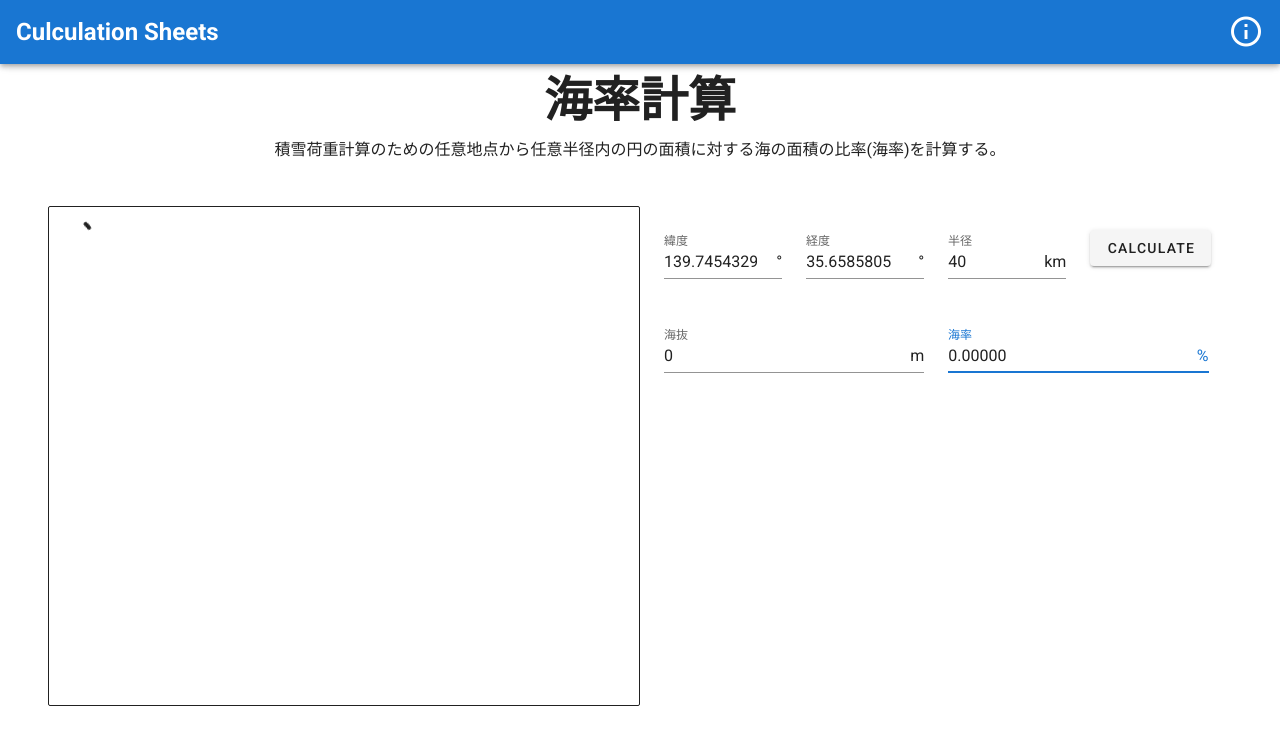
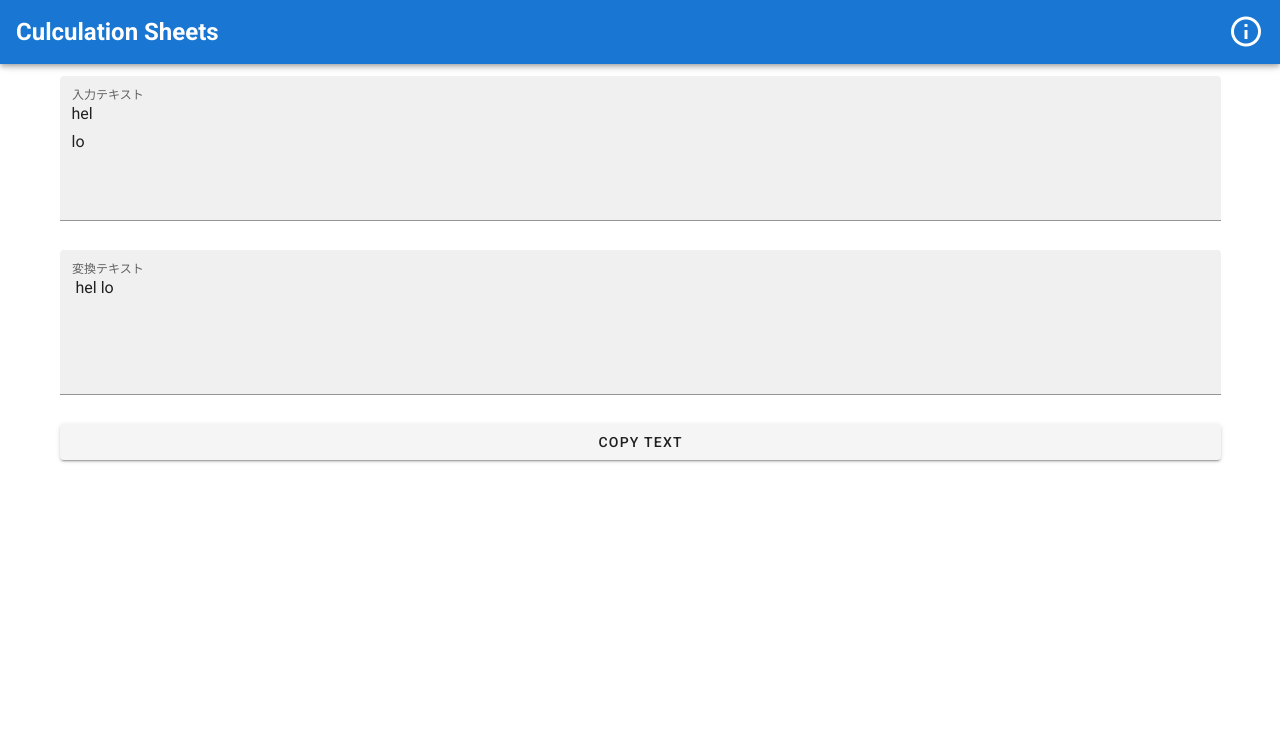
Before and after one commit to ymzkd/oceanland, a Vue app: page /text in a window 1280 px wide. Shown: the top 744 px of the page. Built offline with nearby package versions, Linux system fonts and the light colour scheme; no server answers.

Commit message:
add transform text

```diff
--- a/package.json
+++ b/package.json
@@ -12,6 +12,7 @@
     "axios": "^0.24.0",
     "core-js": "^3.6.5",
     "vue": "^2.6.11",
+    "vue-router": "^3.5.3",
     "vuetify": "^2.4.0"
   },
   "devDependencies": {
--- a/src/App.vue
+++ b/src/App.vue
@@ -77,19 +77,20 @@
     </v-app-bar>
 
     <v-main>
-      <HelloWorld/>
+      <router-view/>
+      <!-- <HelloWorld/> -->
     </v-main>
   </v-app>
 </template>
 
 <script>
-import HelloWorld from './components/HelloWorld';
+// import HelloWorld from './components/HelloWorld';
 
 export default {
   name: 'App',
 
   components: {
-    HelloWorld,
+    // HelloWorld,
   },
 
   data: () => ({
--- /dev/null
+++ b/src/components/TextTransform.vue
@@ -0,0 +1,63 @@
+<template>
+  <v-container>
+    <div>
+        <v-textarea
+        name="input-7-1"
+        filled
+        label="入力テキスト"
+        auto-grow
+        v-model="str"
+        ></v-textarea>
+
+        <v-textarea
+        name="input-7-1"
+        filled
+        label="変換テキスト"
+        auto-grow
+        v-model="fixed"
+        readonly="true"
+        ></v-textarea>
+
+        <v-btn block @click="copyText">
+            Copy Text
+        </v-btn>
+      <!-- <textarea class="textzone" cols="80" rows="10" v-model="str"/> -->
+      <!-- <div>変換済み</div> -->
+      <!-- <textarea class="textzone" cols="80" rows="10" v-model="fixed" readonly/> -->
+    </div>
+  </v-container>
+</template>
+
+<script>
+export default {
+    name: 'TextTransform',
+    data: () => ({
+      str: "hel\nlo"
+    }),
+    computed: {
+        fixed: function() {
+        var aa = this.str.split(/\n/);
+        var comb = "";
+        aa.forEach((row) => {
+            const r= row.trim();
+            if (r[r.length - 1] == "-"){
+            comb += r.slice(0, r.length - 2);
+            } else {
+            comb += " ";
+            comb += r;
+            }
+        })
+        return comb;
+        },
+    },
+    methods: {
+        copyText() {
+            navigator.clipboard.writeText(this.fixed);
+        }
+    }
+}
+</script>
+
+<style>
+
+</style>
--- a/src/main.js
+++ b/src/main.js
@@ -1,11 +1,13 @@
 import Vue from 'vue'
 import App from './App.vue'
 import vuetify from './plugins/vuetify'
+import router from './router'
 // import axios from 'axios'
 
 Vue.config.productionTip = false
 
 new Vue({
+  router,
   vuetify,
   render: h => h(App)
 }).$mount('#app')
--- /dev/null
+++ b/src/router.js
@@ -0,0 +1,22 @@
+import Vue from 'vue'
+import Router from 'vue-router'
+import Home from './components/HelloWorld'
+import TextTransform from './components/TextTransform'
+
+Vue.use(Router)
+
+export default new Router({
+    mode: 'history',
+    routes: [
+        {
+            path: '/',
+            name: 'home',
+            component: Home
+        },
+        {
+            path: '/text',
+            name: 'text',
+            component: TextTransform
+        }
+    ]
+})
```
Also changed, not shown: 2 other files (tests, documents, lock files or other folders).
